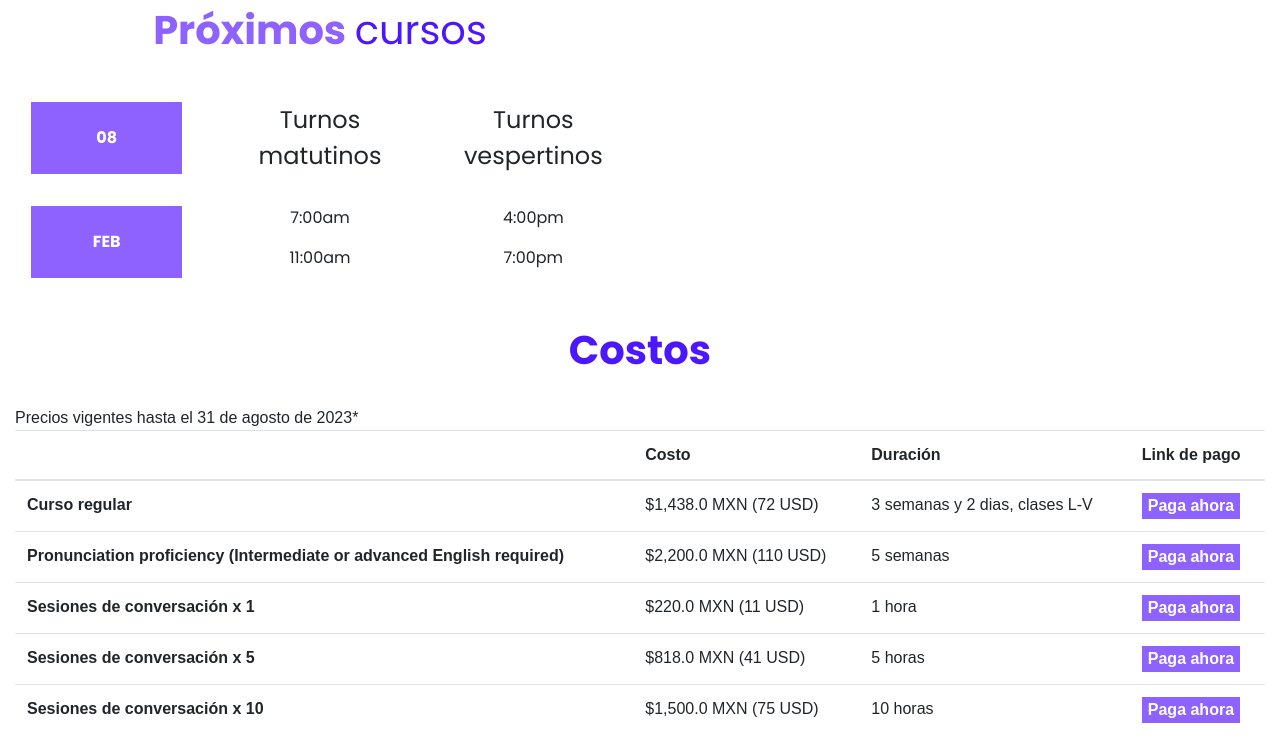
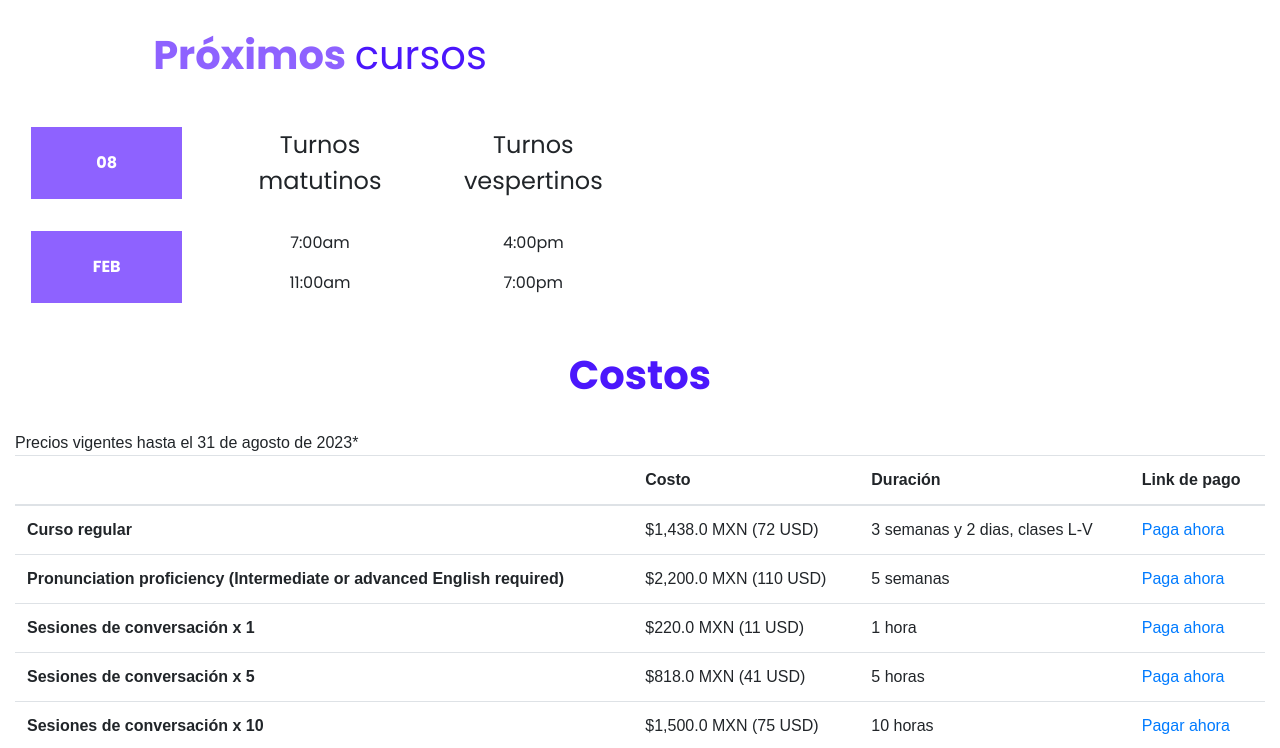
Before and after one commit to cf2013/dreamenglish, a PHP site: page / in a window 1280 px wide. Shown: the part 4596-5344 px from the top of the page. Run offline with PHP 8.4, Linux system fonts and the light colour scheme; some libraries are stand-ins or nearby versions.

Commit message:
change a lot style, pic, icons

```diff
--- a/index.html
+++ b/index.html
@@ -14,8 +14,8 @@
     <title>Dream English</title>
 </head>
 <body>
-
-     <div class="bgBanner">
+<div class="main">
+    <div class="bgBanner">
         <nav class="navbar">
             <div class="row">
                 <div class="col-6">
@@ -24,9 +24,8 @@
                 </div>
                 <div class="col-6 enlacesNav">
                     <ul>
-                        <a href="#Nosotros"><li>Nosotros</li></a>
-                        <a href="#Costos"><li>Cursos</li></a>
-                        <a href="#Costos"><li>Costos</li></a>
+                        <li><a href="#Nosotros">Nosotros</a></li>
+                        <li><a href="#Costos">Cursos</a></li>
                     </ul>
                 </div>
             </div>
@@ -40,12 +39,10 @@
         </div>
         <div class="row no-gutters bannerContacto">
             <div class="col-6">
-                <button class="btn-lg btnComenzar" onclick="location.href='https://wa.me/5213314389162?text=Me%20interesa%20saber%20más'" type="button">
-                    Comenzar ahora
-                </button>
             </div>
             <div class="col-6 text-light">
                 <div class="float-right saberMas">
+                    <br>
                     <span>¿Te interesa saber más?</span>
                     <span>
                         <a href="https://wa.me/5213314389162?text=Me%20interesa%20saber%20más"><img class="imgSmall" src="/resources/imgs/dialogoPersonalizado.png" alt="whatsapp" srcset=""></a>
@@ -63,7 +60,7 @@
          </div>
          <div class="row section2 infoPresentacion">
              <div class="col-12 col-md-4 text-lila"><h2>We are as unique as you are</h2><p>Somos la primer escuela de inglés que ha trasladado cursos presenciales a remotos sin perder ninguna cualidad, entendemos la tendencia, aprovechamos la tecnología y te entrenamos para el éxito.</p></div>
-             <div class="col-12 col-md-4 "><img class="w-100" src="assets/imgs/woman-laptop.jpg" alt="" srcset=""></div>
+             <div class="col-12 col-md-4 "><img class="w-100" src="assets/imgs/mujer-musica.jpg" alt="" srcset=""></div>
              <div class="col-12 col-md-4 text-lilaOscuro"><h2>We believe the teacher is the key</h2><p>Un buen maestro hace la diferencia, nosotros tenemos a los mejores, con décadas de pasión y experiencia.</p></div>
          </div>
 
@@ -214,31 +211,31 @@
                        <th scope="row">Curso regular</th>
                        <td>$1,438.0 MXN (72 USD)</td>
                        <td>3 semanas y 2 dias, clases L-V</td>
-                       <td scope="row"><a href="https://buy.stripe.com/dR67wb7rG2PjfducMN"><button type="button" class="btn-Md btnComenzar2">Paga ahora</button></a></td>
+                       <td scope="row"><a href="https://buy.stripe.com/dR67wb7rG2PjfducMN" class="button4">Paga ahora</a></td>
                    </tr>
                    <tr>
                        <th scope="row">Pronunciation proficiency (Intermediate or advanced English required)</th>
                        <td>$2,200.0 MXN (110 USD)</td>
                        <td>5 semanas</td>
-                       <td scope="row"><a href="https://buy.stripe.com/4gw5o36nCfC59Ta3ce"><button type="button" class="btn-Md btnComenzar2">Paga ahora</button></a></td>
+                       <td scope="row"><a href="https://buy.stripe.com/4gw5o36nCfC59Ta3ce" class="button4">Paga ahora</a></td>
                    </tr>
                    <tr>
                        <th scope="row">Sesiones de conversación x 1</th>
                        <td>$220.0 MXN (11 USD)</td>
                        <td>1 hora</td>
-                       <td scope="row"><a href="https://buy.stripe.com/cN217NaDSdtX5CU9AD"><button type="button" class="btn-Md btnComenzar2">Paga ahora</button></a></td>
+                       <td scope="row"><a href="https://buy.stripe.com/cN217NaDSdtX5CU9AD" class="button4">Paga ahora</a></td>
                    </tr>
                    <tr>
                        <th scope="row">Sesiones de conversación x 5</th>
                        <td>$818.0 MXN (41 USD)</td>
                        <td>5 horas</td>
-                       <td scope="row"><a href="https://buy.stripe.com/3csg2HaDScpT8P65ko"><button type="button" class="btn-Md btnComenzar2">Paga ahora</button></a></td>
+                       <td scope="row"><a href="https://buy.stripe.com/3csg2HaDScpT8P65ko" class="button4">Paga ahora</a></td>
                    </tr>
                    <tr>
                        <th scope="row">Sesiones de conversación x 10</th>
                        <td>$1,500.0 MXN (75 USD)</td>
                        <td>10 horas</td>
-                       <td scope="row"><a href="https://buy.stripe.com/bIYg2HdQ4ey1c1ieUZ"><button type="button" class="btn-Md btnComenzar2">Paga ahora</button></a></td>
+                       <td scope="row"><a href="https://buy.stripe.com/bIYg2HdQ4ey1c1ieUZ" class="button4">Pagar ahora</a></td>
                    </tr>
                     <tr>Precios vigentes hasta el 31 de agosto de 2023*</tr>
                </tbody>
@@ -500,5 +497,6 @@
       <script src="https://cdnjs.cloudflare.com/ajax/libs/popper.js/1.12.9/umd/popper.min.js" integrity="sha384-ApNbgh9B+Y1QKtv3Rn7W3mgPxhU9K/ScQsAP7hUibX39j7fakFPskvXusvfa0b4Q" crossorigin="anonymous"></script>
       <script src="https://maxcdn.bootstrapcdn.com/bootstrap/4.0.0/js/bootstrap.min.js" integrity="sha384-JZR6Spejh4U02d8jOt6vLEHfe/JQGiRRSQQxSfFWpi1MquVdAyjUar5+76PVCmYl" crossorigin="anonymous"></script>
       <script src="assets/js/main.js"></script>
+</div>
 </body>
 </html>
```
Also changed, not shown: resources/css/style.css (+15 -35 lines), assets/imgs/mujer-musica.jpg (added), assets/imgs/woman-laptop.jpg (deleted), resources/imgs/dialogoPersonalizado.png, resources/imgs/menuu.jpg (added), resources/imgs/menuu.png (added).
